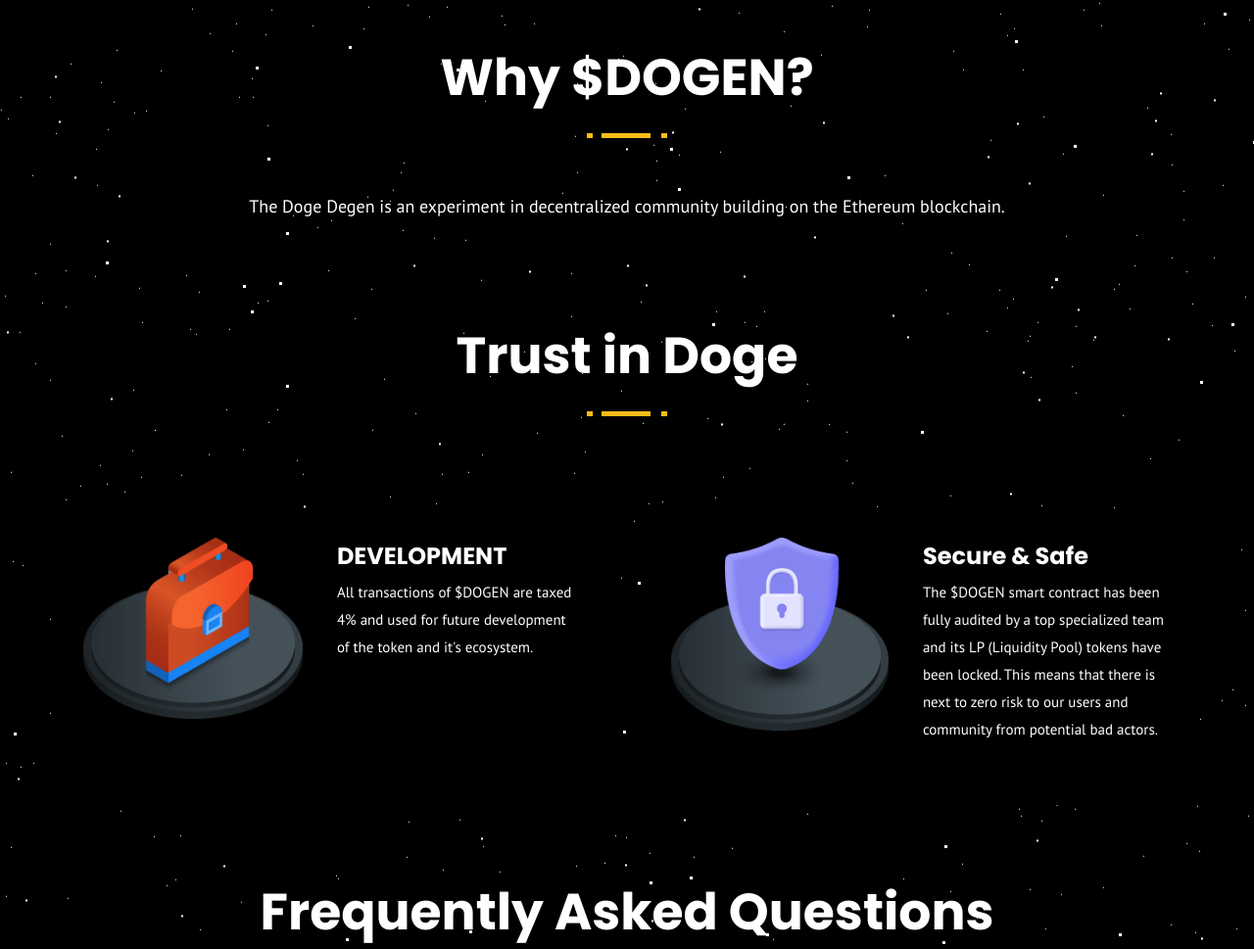
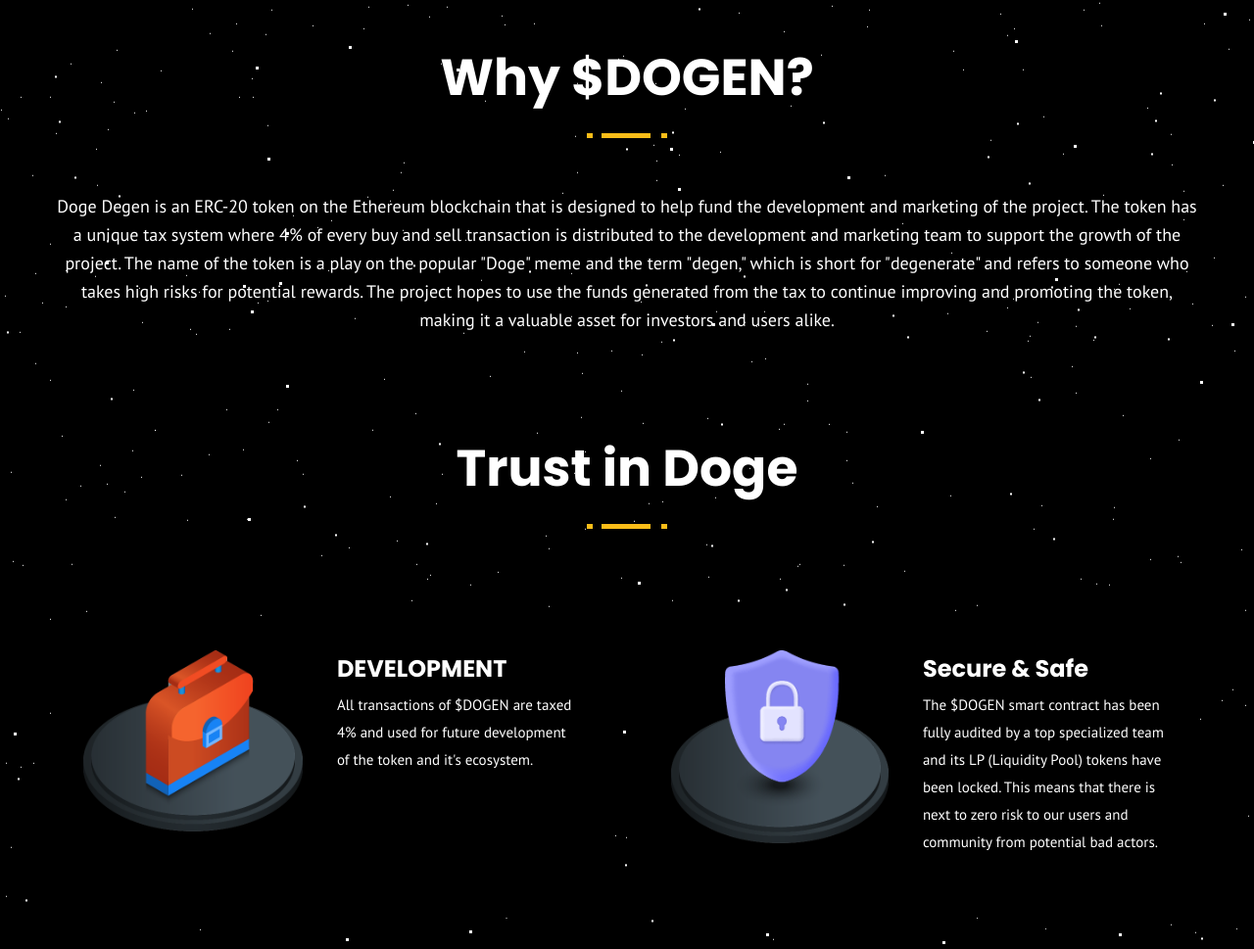
Before and after one commit to husbanttoken/dogen, a plain HTML site: page index.html in a window 1280 px wide. Shown: the part 842-1811 px from the top of the page at 98% size. Drawn offline with Linux system fonts and the light colour scheme.

Commit message:
Update index.html

```diff
--- a/index.html
+++ b/index.html
@@ -133,7 +133,7 @@ Doge Degen <span style="color:red;">$DOGEN</span>
 <div class="col-sm-12">
 <div class="empty-30"></div>
 <p class="lead kok">
-  The Doge Degen is an experiment in decentralized community building on the Ethereum blockchain.
+  Doge Degen is an ERC-20 token on the Ethereum blockchain that is designed to help fund the development and marketing of the project. The token has a unique tax system where 4% of every buy and sell transaction is distributed to the development and marketing team to support the growth of the project. The name of the token is a play on the popular "Doge" meme and the term "degen," which is short for "degenerate" and refers to someone who takes high risks for potential rewards. The project hopes to use the funds generated from the tax to continue improving and promoting the token, making it a valuable asset for investors and users alike.
 </p>
 
 
```
